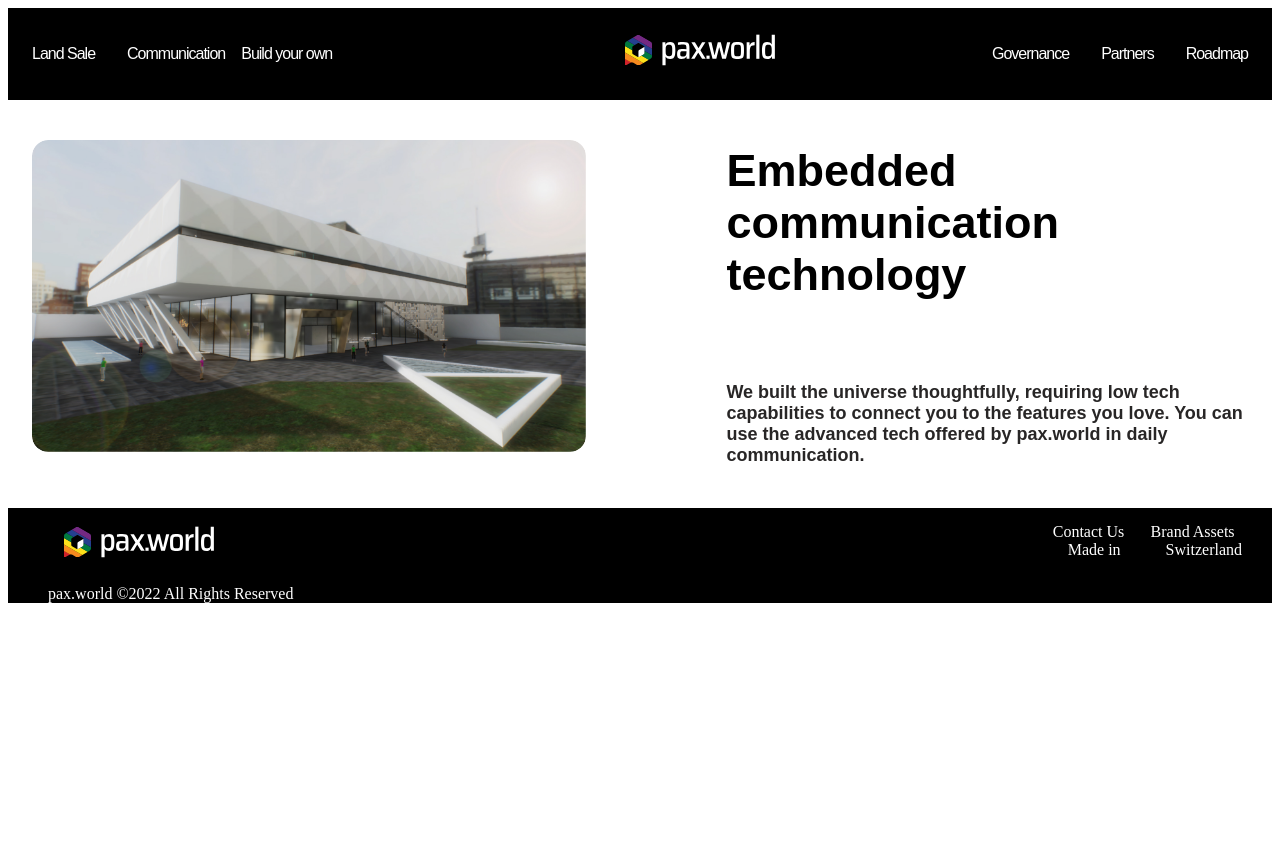
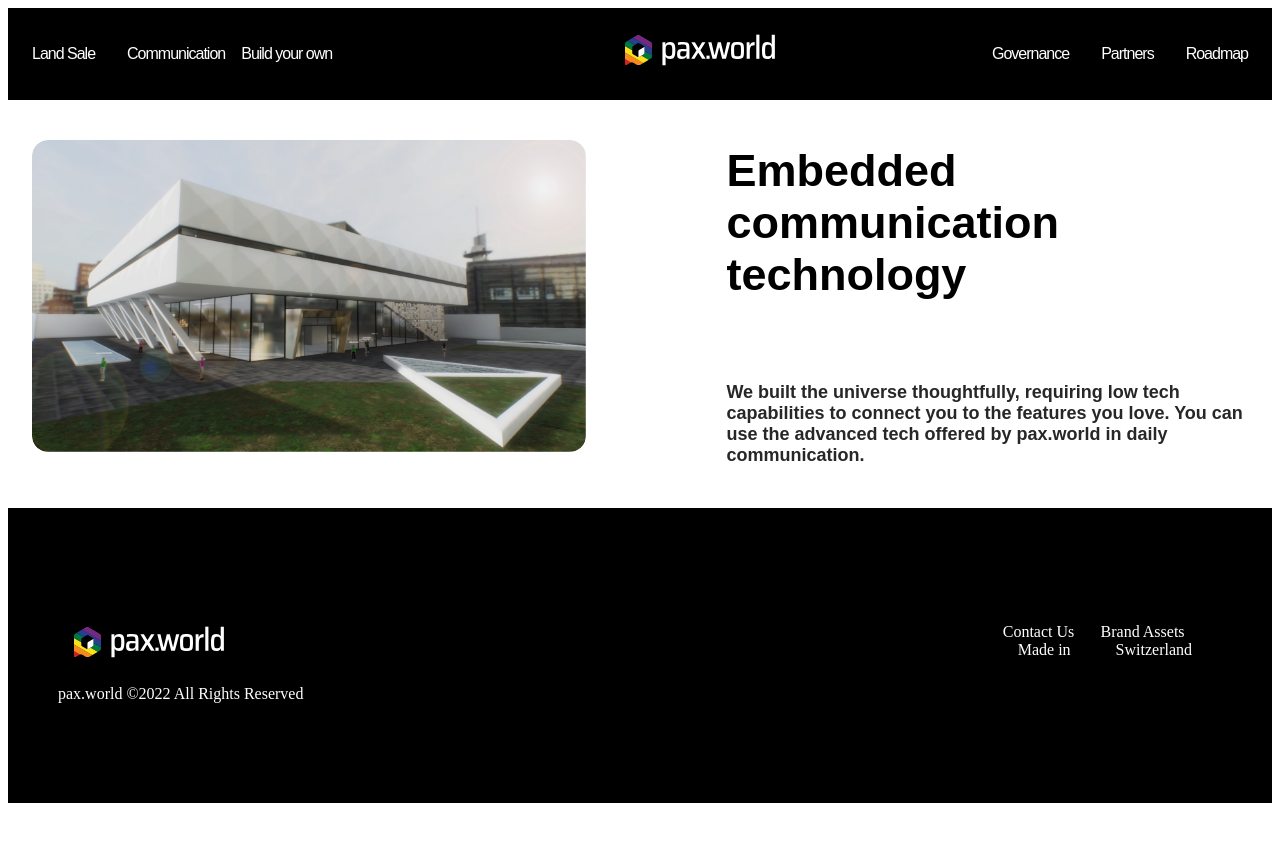
Before and after one commit to NamatBayamanov/task-pax-world, a React (Create React App) app: page / in a window 1280 px wide. Shown: the top 842 px of the page. Built offline with nearby package versions, Linux system fonts and the light colour scheme.

Commit message:
add new components

```diff
--- a/src/components/Footer/Footer.module.css
+++ b/src/components/Footer/Footer.module.css
@@ -5,6 +5,7 @@
 .Footer ul {
   display: flex;
   list-style-type: none;
+  padding: 100px 50px;
 }
 .li_1 {
   flex: 1 1 0;
```
